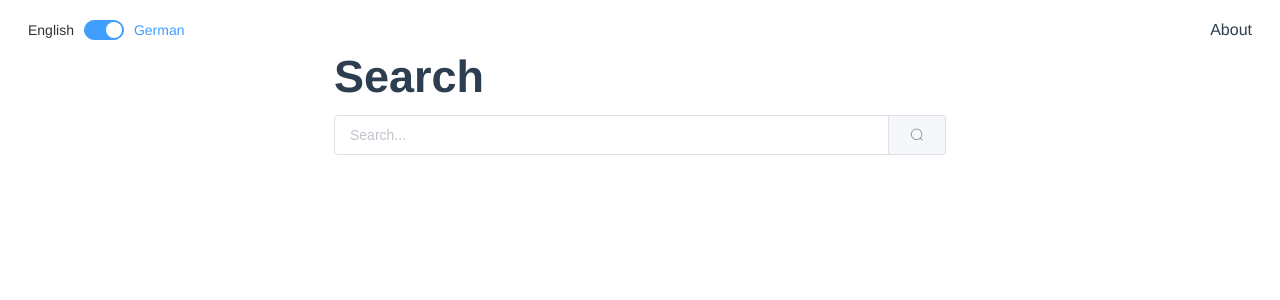
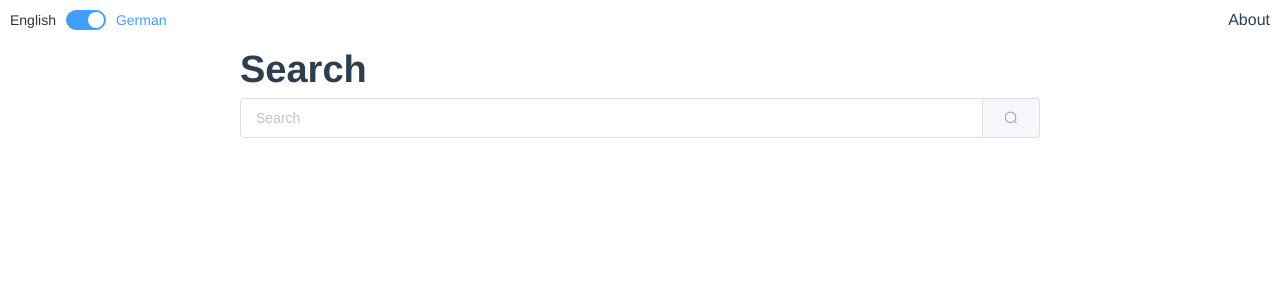
Before and after one commit to hubertstrk/gd2-vue, a Vue app: page /#/ in a window 1280 px wide. Shown: the top 300 px of the page. Built offline with nearby package versions, Linux system fonts and the light colour scheme.

Commit message:
:construction: paging, styling

```diff
--- a/src/App.vue
+++ b/src/App.vue
@@ -19,12 +19,17 @@ export default {
 </script>
 
 <style>
+body {
+  margin: 0 !important;
+  width: 100vw;
+}
+
 #app {
   font-family: 'Avenir', Helvetica, Arial, sans-serif;
   -webkit-font-smoothing: antialiased;
   -moz-osx-font-smoothing: grayscale;
   color: #2c3e50;
-  margin: 20px;
+  margin: 10px;
 }
 
 h1 {
--- a/src/components/Menu.vue
+++ b/src/components/Menu.vue
@@ -34,5 +34,9 @@ export default {
 </script>
 
 <style lang="css" scoped>
-.menu {display: flex; align-items: center; justify-content: space-between;}
+.menu {
+  display: flex;
+  align-items: center;
+  justify-content: space-between;
+}
 </style>
--- a/src/components/Result.vue
+++ b/src/components/Result.vue
@@ -1,20 +1,32 @@
 <template>
-  <table v-if="this.result.length">
-    <!-- <tr>
-      <th>{{firstLanguageLabel}}</th>
-      <th>{{secondLanguageLabel}}</th>
-    </tr> -->
-    <tr v-for="row in result" :key="row.item.id">
-      <td>{{row.item[firstLanguage]}}</td>
-      <td>{{row.item[secondLanguage]}}</td>
-    </tr>
-  </table>
+  <div class="result" v-if="pageResult.length">
+    <table>
+      <transition-group name="list-complete" tag="tbody">
+        <tr class="list-complete-item" v-for="(row, i) in pageResult" :key="row.item.id">
+          <td>{{page * 10 - 10 + i + 1}}</td>
+          <td>{{row.item[firstLanguage]}}</td>
+          <td>{{row.item[secondLanguage]}}</td>
+        </tr>
+      </transition-group>
+    </table>
+    <div class="pagination">
+      <div>Showing {{page * 10 - 10 + 1}} to {{page * 10}} of {{result.length}}</div>
+      <el-pagination layout="prev, pager, next" :total="this.result.length"
+        @prev-click="change" @next-click="change" @current-change="change">
+      </el-pagination>
+    </div>
+  </div>
 </template>
 
 <script>
 import { mapState } from 'vuex'
 
 export default {
+  data () {
+    return {
+      page: 1
+    }
+  },
   computed: {
     ...mapState({
       result: state => state.result,
@@ -23,25 +35,69 @@ export default {
     }),
     firstLanguage () { return this.language },
     secondLanguage () { return this.language === 'german' ? 'english' : 'german' },
-    firstLanguageLabel () { return this.language === 'german' ? 'German' : 'English' },
-    secondLanguageLabel () { return this.language === 'german' ? 'English' : 'German' }
+    pageResult () {
+      if (!this.result) return []
+      return this.result.slice(this.page * 10 - 10, this.page * 10)
+    }
+  },
+  methods: {
+    change (page) {
+      this.page = page
+    }
   }
 }
 </script>
 
 <style lang="css" scoped>
+.list-complete-item {
+  transition: all 1s;
+}
+.list-complete-enter, .list-complete-leave-to
+/* .list-complete-leave-active below version 2.1.8 */ {
+  opacity: 0;
+  transform: translateX(130px);
+}
+.list-complete-leave-active {
+  position: absolute;
+  width: 100%;
+}
+.result {
+  max-width: 800px;
+  width: 100%;
+}
+
+.pagination {
+  display: flex;
+  align-items: center;
+  justify-content: space-between;
+  margin: 16px 0 0 0;
+  color: #409EFF;
+}
+
 table {
   border-collapse: collapse;
+  max-width: 800px;
   width: 100%;
 }
 
 th, td {
   text-align: left;
-  padding: 10px;
+  padding: 16px 6px;
 }
 
 tr:nth-child(even) {
-  background-color: rgb(243, 243, 243);
+  background-color: #EBEEF5;
+}
+
+tr
+{
+  transition: all .2s ease;
+}
+
+tr:hover
+{
+  color: white;
+  background-color: #409EFF;
 }
 
 th {
--- a/src/components/Search.vue
+++ b/src/components/Search.vue
@@ -1,18 +1,21 @@
 <template>
-  <div>
-    <h2>Search</h2>
-    <el-input class="input" v-model="input" placeholder="Search...">
+  <div class="search">
+    <h3>Search</h3>
+    <el-input class="input" v-model="input" placeholder="Search">
       <el-button slot="append" icon="el-icon-search"></el-button>
     </el-input>
   </div>
 </template>
 
 <script>
-import { mapActions } from 'vuex'
+import { mapState, mapActions } from 'vuex'
 
 export default {
   name: 'Search',
   computed: {
+    ...mapState({
+      result: state => state.result
+    }),
     input: {
       get () { return this.$store.state.input },
       set (value) { this.setInput(value) }
@@ -27,6 +30,16 @@ export default {
 </script>
 
 <style lang="css" scoped>
+.result-info {
+  font-size: 0.8em;
+}
+
+.search {
+  max-width: 800px;
+  width: 100%;
+  margin: 10px 0 0 0;
+}
+
 .input {
   margin: 0 0 10px 0;
 }
--- a/src/store.js
+++ b/src/store.js
@@ -9,7 +9,7 @@ Vue.use(Vuex)
 var baseOptions = {
   shouldSort: true,
   location: 0,
-  maxPatternLength: 8,
+  maxPatternLength: 16,
   includeScore: true,
   includeMatches: true
 }
@@ -23,7 +23,7 @@ export default new Vuex.Store({
     input: ''
   },
   mutations: {
-    addTranslations (state, translations) {
+    setTranslations (state, translations) {
       state.translations = translations
     },
     setInput (state, input) {
@@ -31,6 +31,9 @@ export default new Vuex.Store({
     },
     setResult (state, result) {
       state.result = result
+    },
+    addResult (state, translation) {
+      state.result.push(translation)
     },
     setType (state, type) {
       state.type = type
@@ -48,18 +51,17 @@ export default new Vuex.Store({
         acc.push({ id: i, german: parts[0], english: parts[1] })
         return acc
       }, [])
-      commit('addTranslations', translations)
+      commit('setTranslations', translations)
     },
     findTranslations ({ state, commit }) {
       var options = {
         location: 0,
         keys: [state.language],
-        threshold: state.type === 'precise' ? 0.0 : 0.2,
-        distance: state.type === 'precise' ? 0 : 100
+        threshold: 0.2,
+        distance: 10
       }
       const fuseOptions = Object.assign(baseOptions, options)
       var fuse = new Fuse(state.translations, fuseOptions)
-      console.info(fuseOptions)
       const result = fuse.search(state.input)
       commit('setResult', result)
     },
--- a/src/views/Home.vue
+++ b/src/views/Home.vue
@@ -18,21 +18,26 @@ import Result from '@/components/Result'
 export default {
   name: 'Home',
   components: {
-    Menu, Search, Result
+    Menu,
+    Search,
+    Result
   }
 }
 </script>
 
 <style scoped lang="css">
-.container {
+.container, .content {
   display: flex;
   flex-direction: column;
+}
+
+.container {
   width: 100%;
 }
+
 .content {
-  display: flex;
-  flex-direction: column;
-  width: 50%;
-  margin: 0 25% 0 25%;
+  align-self: center;
+  max-width: 800px;
+  width: 100%;
 }
 </style>
```
Also changed, not shown: src/db/db.txt.
